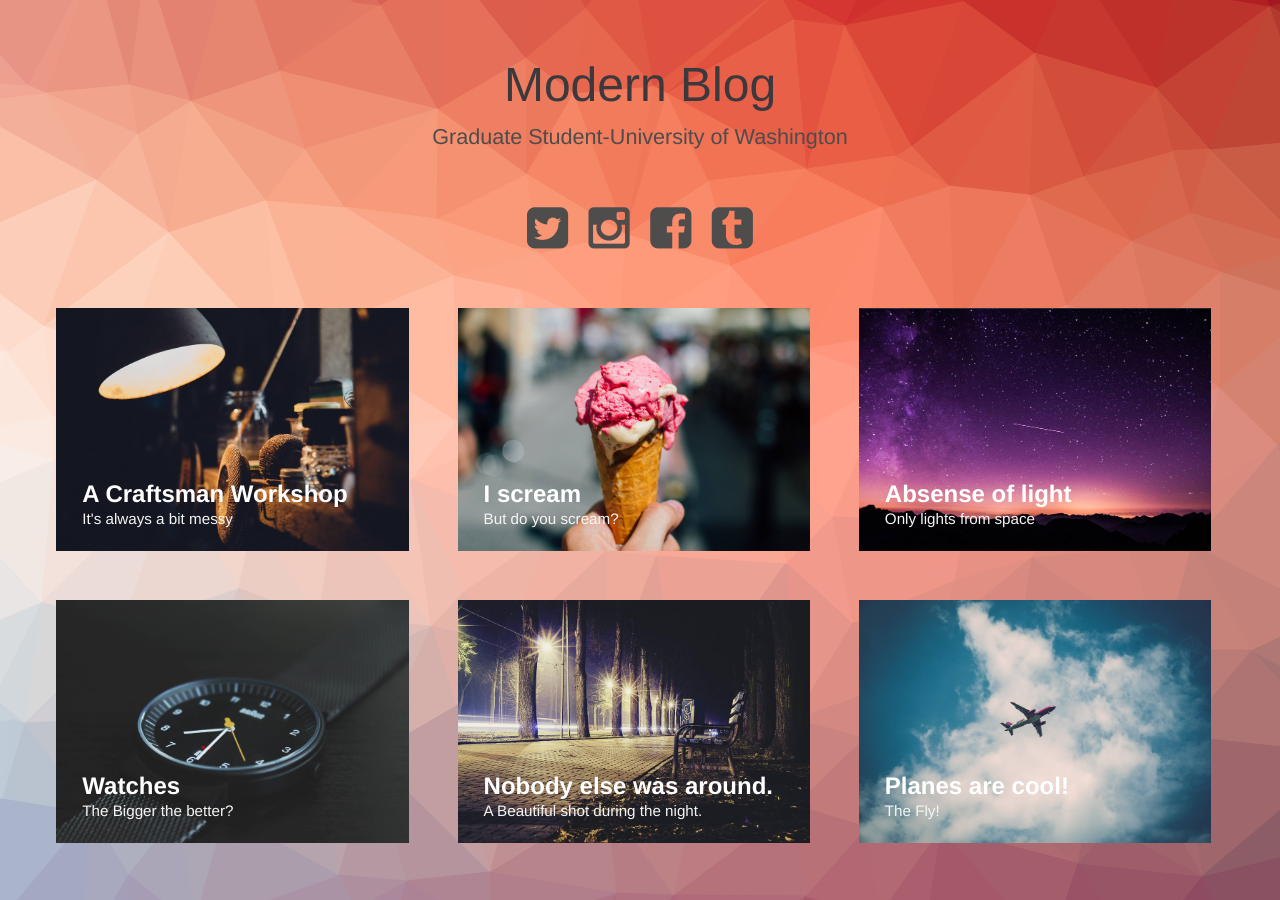
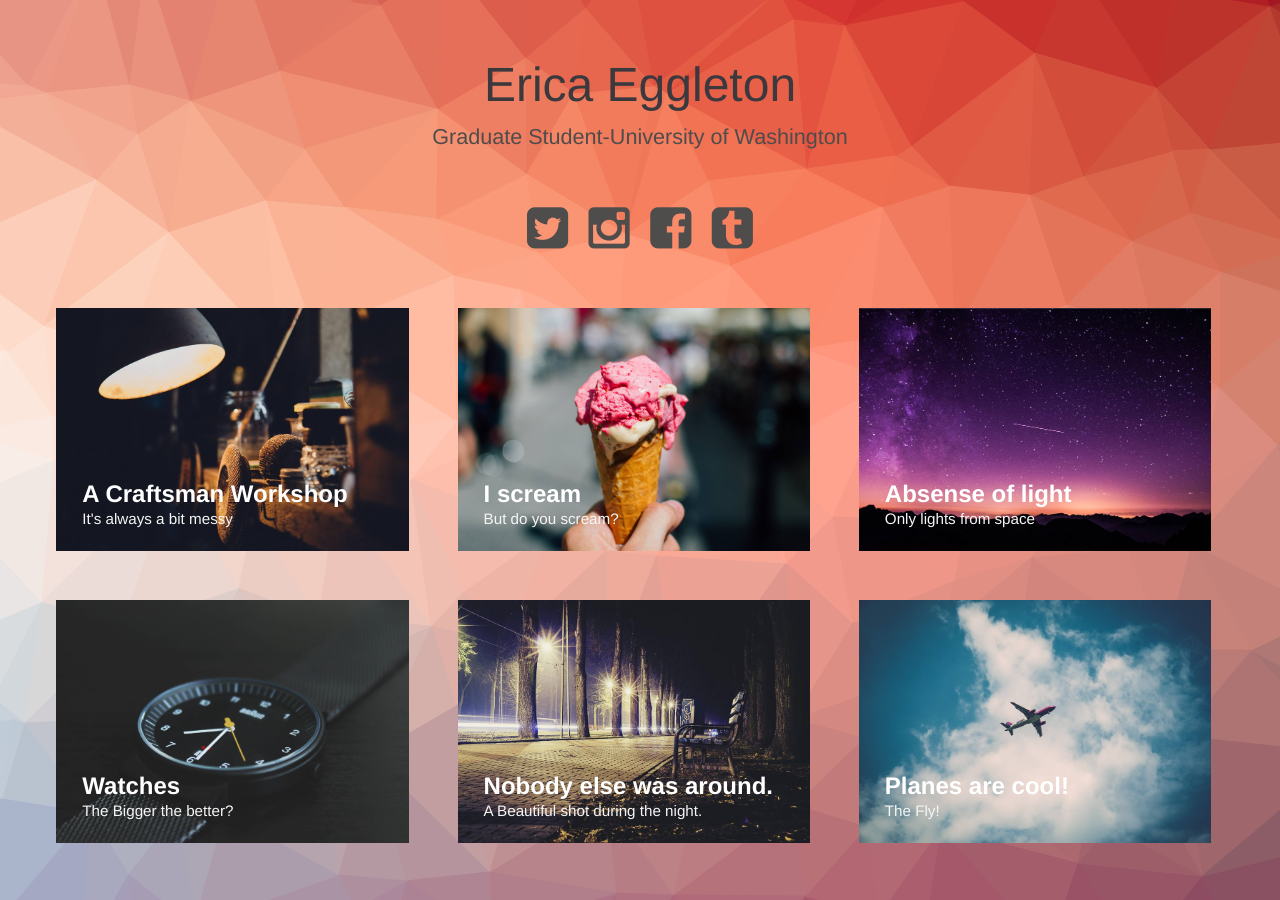
Before and after one commit to EricaEggleton/ericaeggleton.github.io, a Jekyll site: the page built from index.html, in a window 1280 px wide. Built offline with Jekyll 4.4.1, drawn with Linux system fonts in a browser that asks for light colours.

Commit message:
changed name

```diff
--- a/index.html
+++ b/index.html
@@ -28,7 +28,7 @@ layout: compress
 <body class="body">
 <div class="container">
     <header class="header">
-        <h1>Modern Blog<span>Graduate Student-University of Washington</span></h1>
+        <h1>Erica Eggleton<span>Graduate Student-University of Washington</span></h1>
         <nav class="links">
             <a href="#"><i class="fa fa-twitter-square fa-3x"></i></a>
             <a href="#"><i class="fa fa-instagram fa-3x"></i></a>
```
